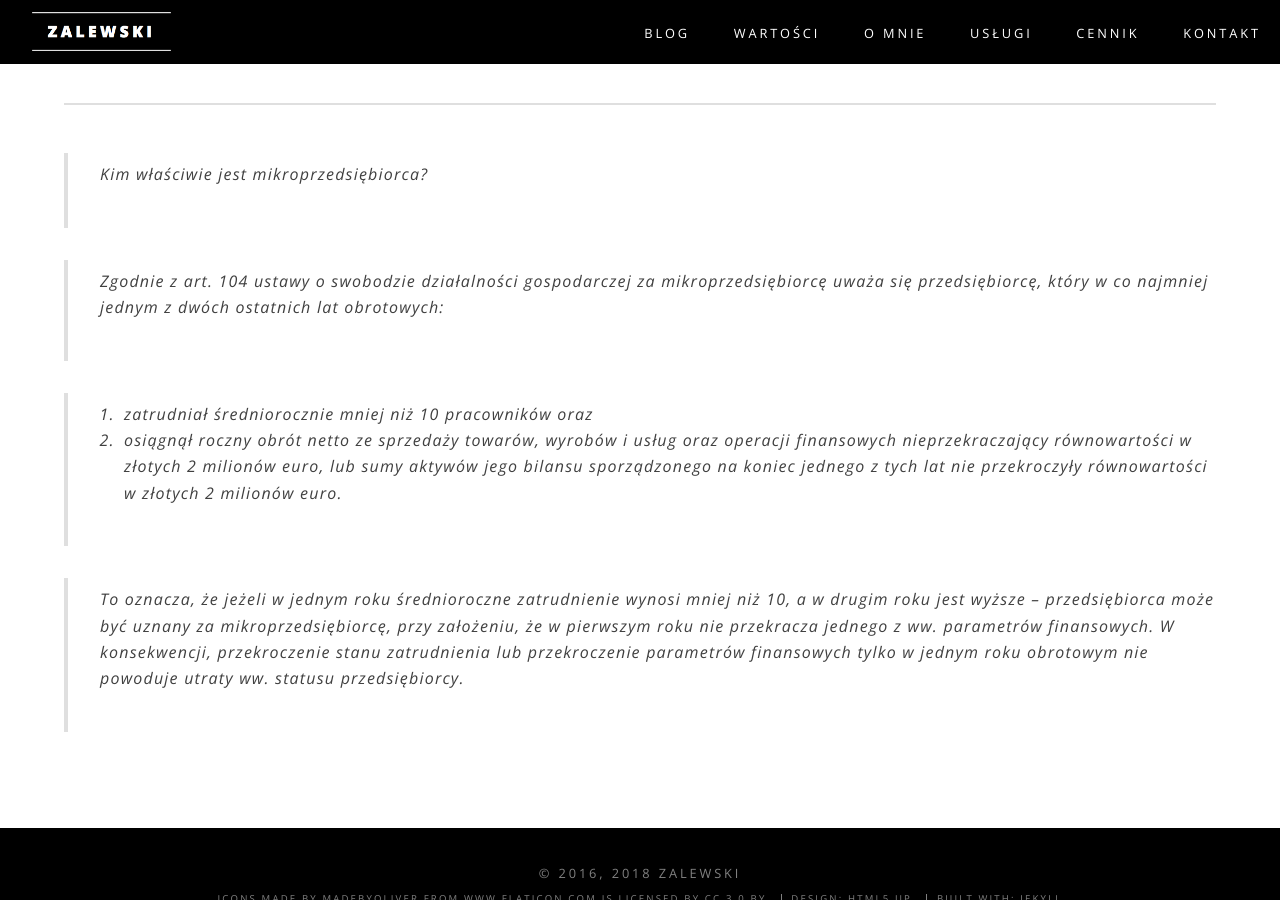
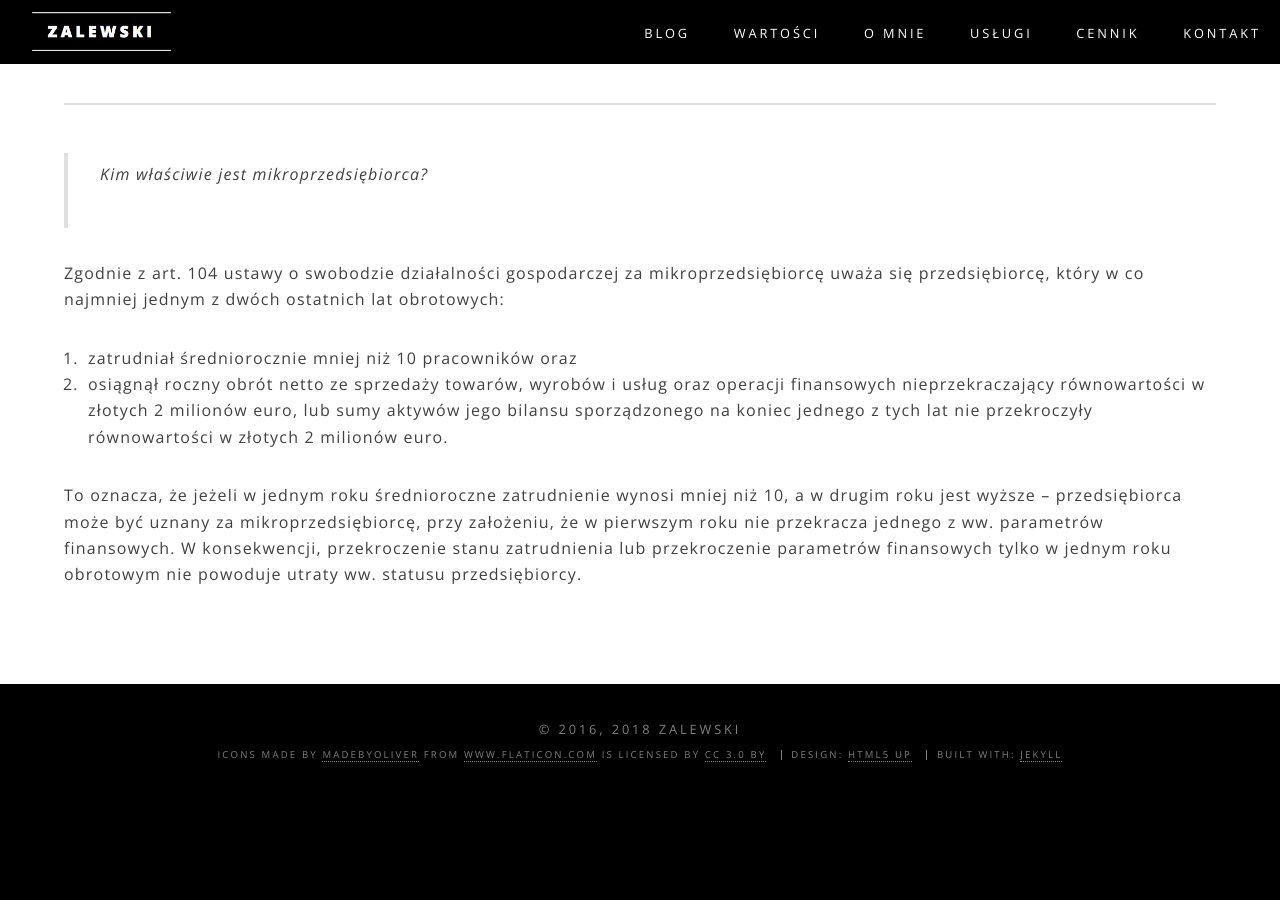
Before and after one commit to zalewskifinance/zalewskifinance.github.io, a Jekyll site: the page built from _posts/2018-01-31-Nowe-JPK.md, in a window 1280 px wide and 900 px high, scrolled down 886 px. Built offline with Jekyll 4.4.1, drawn with Linux system fonts in a browser that asks for light colours; after the commit the page ends 1687 px from its top, so only the background shows below that.

```diff
--- a/_posts/2018-01-31-Nowe-JPK.md
+++ b/_posts/2018-01-31-Nowe-JPK.md
@@ -23,10 +23,9 @@ Osoba, która w nieuzasadniony sposób odmawia udostępnienia JPK na wezwanie or
 
 > Kim właściwie jest mikroprzedsiębiorca?
 
->Zgodnie z art. 104 ustawy o swobodzie działalności gospodarczej za mikroprzedsiębiorcę uważa się przedsiębiorcę, który w co najmniej jednym z dwóch ostatnich lat obrotowych:
+Zgodnie z art. 104 ustawy o swobodzie działalności gospodarczej za mikroprzedsiębiorcę uważa się przedsiębiorcę, który w co najmniej jednym z dwóch ostatnich lat obrotowych:
+1. zatrudniał średniorocznie mniej niż 10 pracowników oraz
+2. osiągnął roczny obrót netto ze sprzedaży towarów, wyrobów i usług oraz operacji finansowych nieprzekraczający równowartości w złotych 2 milionów euro, lub sumy aktywów jego bilansu sporządzonego na koniec jednego z tych lat nie przekroczyły równowartości w złotych 2 milionów euro.
 
-> 1. zatrudniał średniorocznie mniej niż 10 pracowników oraz
-> 2. osiągnął roczny obrót netto ze sprzedaży towarów, wyrobów i usług oraz operacji finansowych nieprzekraczający równowartości w złotych 2 milionów euro, lub sumy aktywów jego bilansu sporządzonego na koniec jednego z tych lat nie przekroczyły równowartości w złotych 2 milionów euro.
-
-> To oznacza, że jeżeli w jednym roku średnioroczne zatrudnienie wynosi mniej niż 10, a w drugim roku jest wyższe – przedsiębiorca może być uznany za mikroprzedsiębiorcę, przy założeniu, że w pierwszym roku nie przekracza jednego z ww. parametrów finansowych.
-> W konsekwencji, przekroczenie stanu zatrudnienia lub przekroczenie parametrów finansowych tylko w jednym roku obrotowym nie powoduje utraty ww. statusu przedsiębiorcy.
+To oznacza, że jeżeli w jednym roku średnioroczne zatrudnienie wynosi mniej niż 10, a w drugim roku jest wyższe – przedsiębiorca może być uznany za mikroprzedsiębiorcę, przy założeniu, że w pierwszym roku nie przekracza jednego z ww. parametrów finansowych.
+W konsekwencji, przekroczenie stanu zatrudnienia lub przekroczenie parametrów finansowych tylko w jednym roku obrotowym nie powoduje utraty ww. statusu przedsiębiorcy.
```
